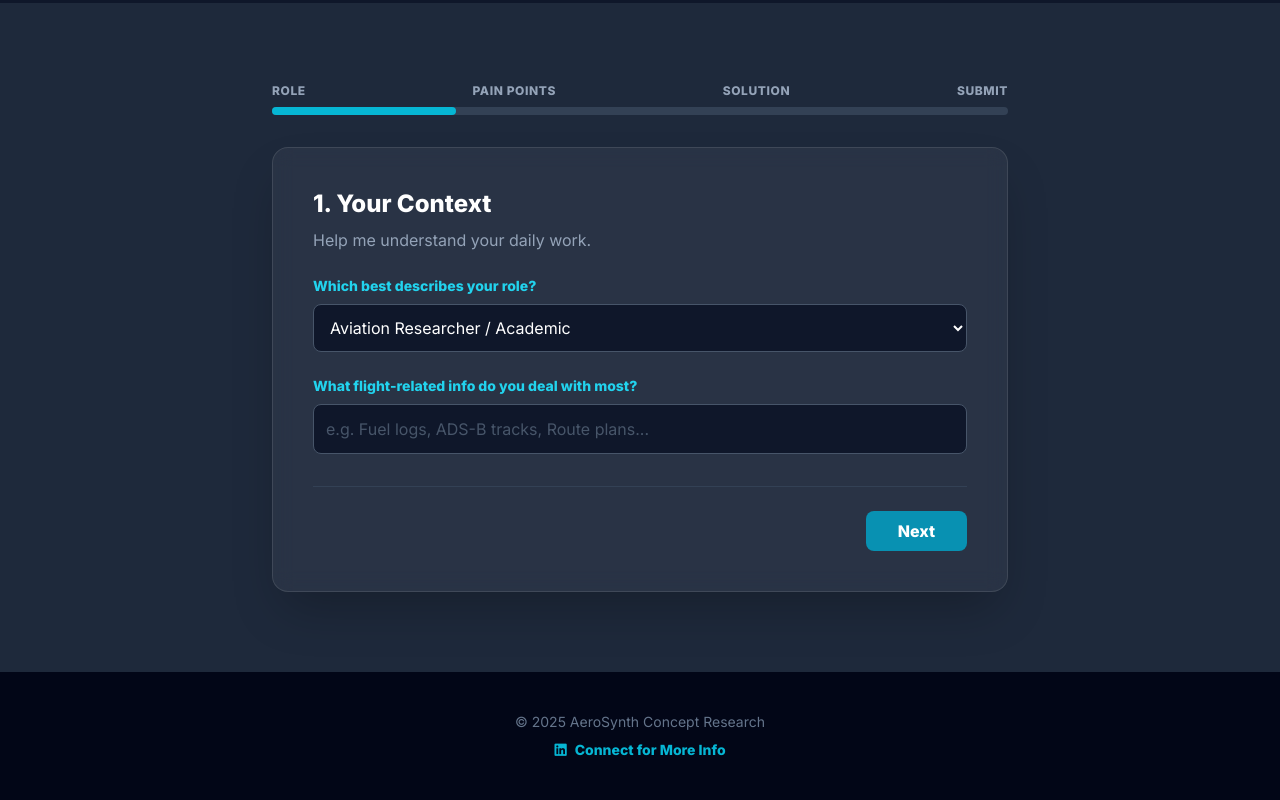
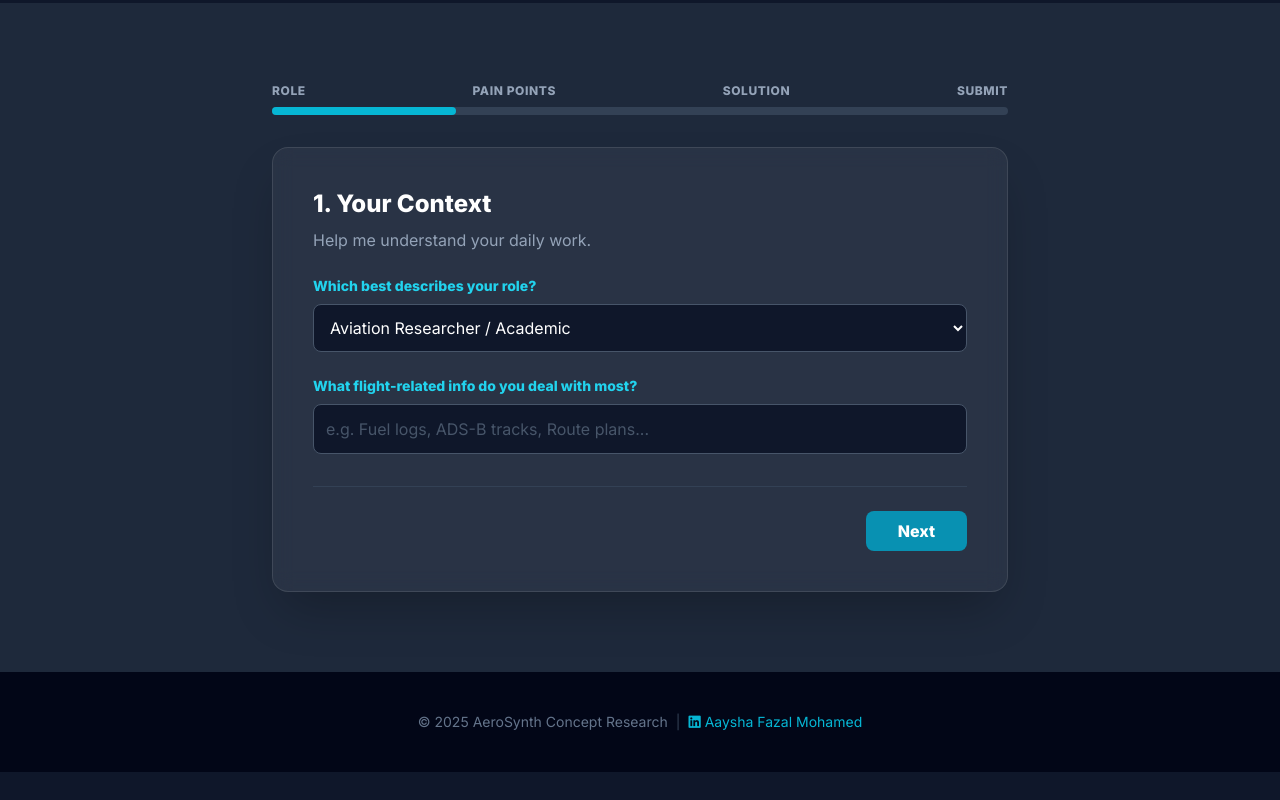
Before and after one commit to AAYSHAA/AeroSynth, a plain HTML site: page index.html in a window 1280 px wide. Shown: the part 797-1597 px from the top of the page. After the commit the page ends 1569 px from the top, so only its background shows below. Drawn offline with nearby package versions, Linux system fonts and the light colour scheme.

Commit message:
Update index.html

```diff
--- a/index.html
+++ b/index.html
@@ -256,12 +256,16 @@
         </div>
     </section>
 
-  <!-- FOOTER -->
-    <footer class="bg-slate-950 py-10 text-center text-slate-500 text-sm">
-        <p class="mb-2">&copy; 2025 AeroSynth Concept Research</p>
-        <a href="YOUR_LINKEDIN_URL_HERE" target="www.linkedin.com/in/aayshafazalmohamed" class="text-cyan-500 hover:text-cyan-400 font-bold transition inline-flex items-center">
-            <i class="fa-brands fa-linkedin mr-2"></i> Connect for More Info
-        </a>
+
+ <!-- FOOTER -->
+     <footer class="bg-slate-950 py-10 text-center text-slate-500 text-sm">
+        <div class="flex justify-center items-center gap-2">
+            <span>&copy; 2025 AeroSynth Concept Research</span>
+            <span class="text-slate-700">|</span>
+            <a href="https://www.linkedin.com/in/aayshafazalmohamed" target="_blank" class="text-cyan-500 hover:text-cyan-400 font transition inline-flex items-center">
+                <i class="fa-brands fa-linkedin mr-1"></i> Aaysha Fazal Mohamed
+            </a>
+        </div>
     </footer>
 
     <!-- LOGIC -->
```
